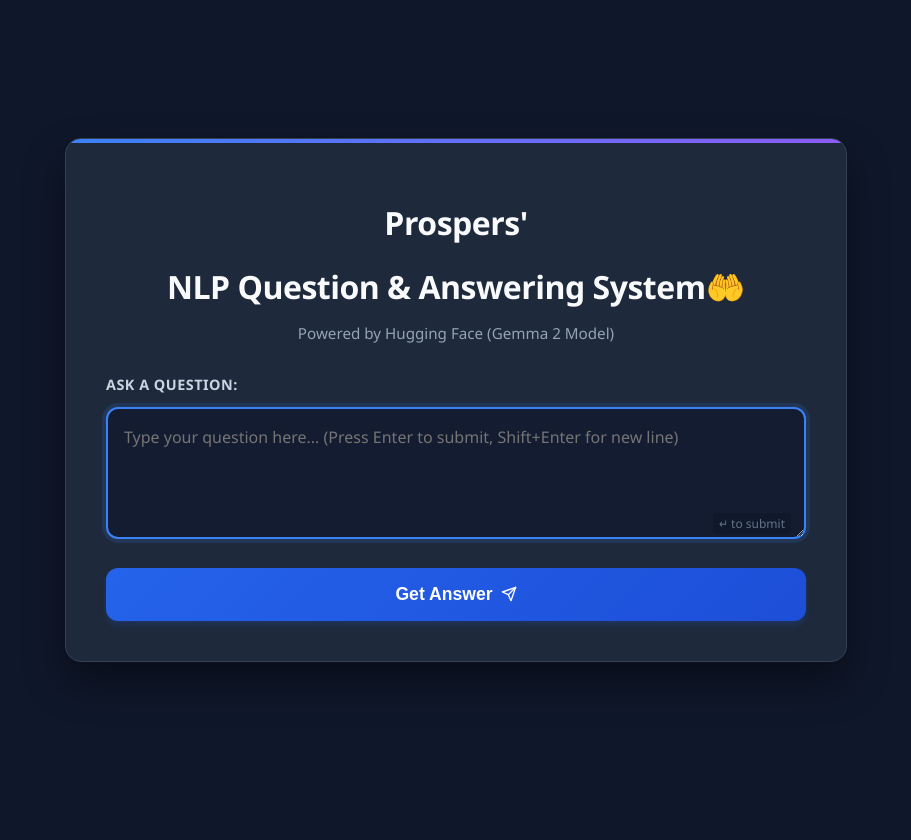
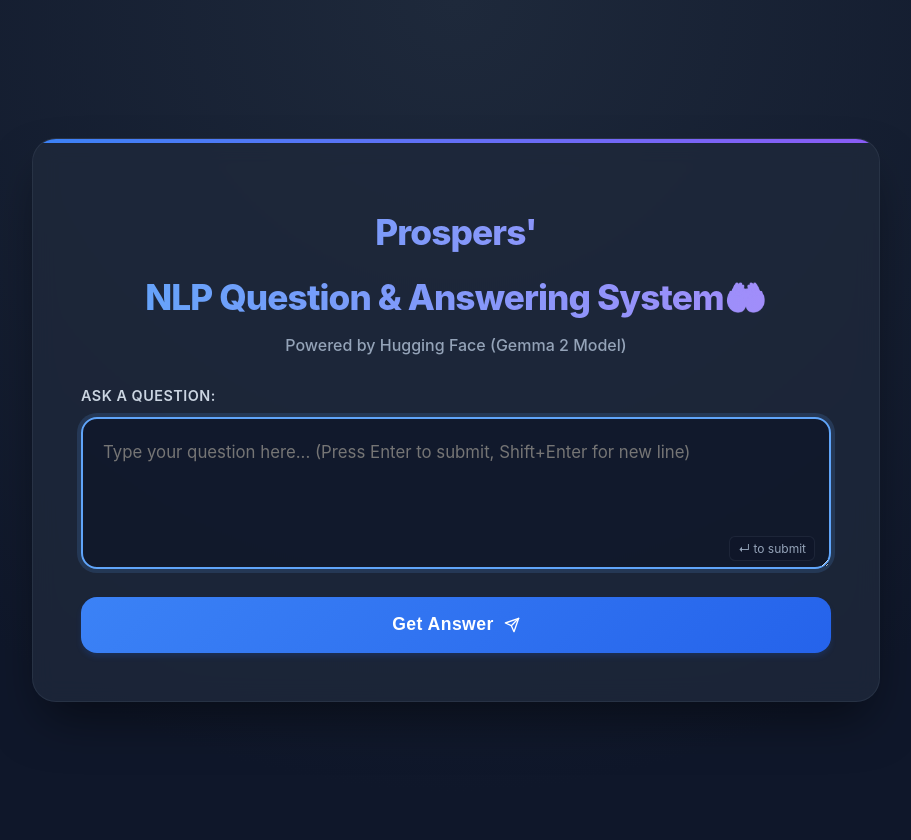
Before and after one commit to Pingwyd/LLM_QA_Project_Olaoye_Prosper_23CG034124, a Flask app: page / in a window 1280 px wide. Shown: the whole page, without its empty margins (184-1095 px from the left). Before the commit the page ends 670 px from the top, so only its background shows below. Run offline with Flask 3, Linux system fonts and the light colour scheme.

Commit message:
Hosting changes

```diff
--- a/requirements.txt
+++ b/requirements.txt
@@ -1,3 +1,5 @@
 flask
 huggingface_hub
 python-dotenv
+requests
+gunicorn
--- a/static/style.css
+++ b/static/style.css
@@ -1,9 +1,10 @@
 body {
-    font-family: 'Segoe UI', Tahoma, Geneva, Verdana, sans-serif;
-    background-color: #0f172a; /* Dark blue background */
-    color: #e2e8f0; /* Light text */
+    font-family: 'Inter', 'Segoe UI', Tahoma, Geneva, Verdana, sans-serif;
+    background-color: #0f172a;
+    background-image: radial-gradient(circle at 50% 0%, #1e293b 0%, #0f172a 75%);
+    color: #e2e8f0;
     margin: 0;
-    padding: 0;
+    padding: 20px;
     display: flex;
     justify-content: center;
     align-items: center;
@@ -11,15 +12,22 @@ body {
 }
 
 .container {
-    background-color: #1e293b; /* Slightly lighter dark blue for card */
-    padding: 2.5rem;
-    border-radius: 16px;
-    box-shadow: 0 20px 40px rgba(0, 0, 0, 0.4);
-    width: 90%;
-    max-width: 700px;
-    border: 1px solid #334155;
+    background-color: rgba(30, 41, 59, 0.8);
+    backdrop-filter: blur(12px);
+    padding: 3rem;
+    border-radius: 24px;
+    box-shadow: 0 25px 50px -12px rgba(0, 0, 0, 0.5);
+    width: 100%;
+    max-width: 750px;
+    border: 1px solid rgba(148, 163, 184, 0.1);
     position: relative;
     overflow: hidden;
+    animation: fadeIn 0.8s ease-out;
+}
+
+@keyframes fadeIn {
+    from { opacity: 0; transform: translateY(10px); }
+    to { opacity: 1; transform: translateY(0); }
 }
 
 /* Subtle gradient top border */
@@ -41,15 +49,21 @@ h1 {
     color: #f8fafc;
     text-align: center;
     margin-bottom: 0.5rem;
-    font-weight: 700;
-    letter-spacing: -0.5px;
+    font-weight: 800;
+    letter-spacing: -0.025em;
+    font-size: 2.2rem;
+    background: linear-gradient(to right, #60a5fa, #a78bfa);
+    -webkit-background-clip: text;
+    -webkit-text-fill-color: transparent;
+    background-clip: text;
 }
 
 p {
     text-align: center;
     color: #94a3b8;
     margin-bottom: 0;
-    font-size: 0.95rem;
+    font-size: 1rem;
+    font-weight: 500;
 }
 
 .form-group {
@@ -72,59 +86,62 @@ label {
 
 textarea {
     width: 100%;
-    padding: 1rem;
-    background-color: #0f172a;
+    padding: 1.25rem;
+    background-color: rgba(15, 23, 42, 0.6);
     border: 2px solid #334155;
-    border-radius: 12px;
-    font-size: 1rem;
+    border-radius: 16px;
+    font-size: 1.05rem;
     color: #f1f5f9;
     box-sizing: border-box;
-    transition: all 0.3s ease;
-    font-family: 'Segoe UI', sans-serif;
-    line-height: 1.5;
+    transition: all 0.3s cubic-bezier(0.4, 0, 0.2, 1);
+    font-family: inherit;
+    line-height: 1.6;
+    resize: vertical;
 }
 
 textarea:focus {
     outline: none;
-    border-color: #3b82f6;
-    box-shadow: 0 0 0 4px rgba(59, 130, 246, 0.15);
-    background-color: #131c31;
+    border-color: #60a5fa;
+    box-shadow: 0 0 0 4px rgba(96, 165, 250, 0.15);
+    background-color: rgba(15, 23, 42, 0.8);
 }
 
 .keyboard-hint {
     position: absolute;
-    bottom: 10px;
-    right: 15px;
+    bottom: 12px;
+    right: 16px;
     font-size: 0.75rem;
-    color: #64748b;
+    color: #94a3b8;
     pointer-events: none;
     background: rgba(15, 23, 42, 0.8);
-    padding: 2px 6px;
-    border-radius: 4px;
+    padding: 4px 8px;
+    border-radius: 6px;
+    border: 1px solid rgba(148, 163, 184, 0.1);
 }
 
 button {
     display: flex;
     justify-content: center;
     align-items: center;
-    gap: 8px;
+    gap: 10px;
     width: 100%;
-    padding: 1rem;
-    background: linear-gradient(135deg, #2563eb, #1d4ed8);
+    padding: 1.1rem;
+    background: linear-gradient(135deg, #3b82f6, #2563eb);
     color: #fff;
     border: none;
-    border-radius: 12px;
+    border-radius: 16px;
     font-size: 1.1rem;
-    font-weight: 600;
+    font-weight: 700;
     cursor: pointer;
-    transition: all 0.3s ease;
-    box-shadow: 0 4px 6px rgba(37, 99, 235, 0.2);
+    transition: all 0.3s cubic-bezier(0.4, 0, 0.2, 1);
+    box-shadow: 0 4px 6px -1px rgba(37, 99, 235, 0.2);
+    letter-spacing: 0.025em;
 }
 
 button:hover {
-    background: linear-gradient(135deg, #3b82f6, #2563eb);
+    background: linear-gradient(135deg, #60a5fa, #3b82f6);
     transform: translateY(-2px);
-    box-shadow: 0 6px 12px rgba(37, 99, 235, 0.3);
+    box-shadow: 0 10px 15px -3px rgba(37, 99, 235, 0.3);
 }
 
 button:active {
@@ -168,15 +185,16 @@ h3::before {
 }
 
 .answer-box {
-    background-color: #172554; /* Very dark blue for answer */
-    padding: 1.25rem;
-    border-radius: 12px;
-    border: 1px solid #1e40af;
+    background-color: rgba(30, 58, 138, 0.3);
+    padding: 1.5rem;
+    border-radius: 16px;
+    border: 1px solid rgba(96, 165, 250, 0.2);
     white-space: pre-wrap;
-    line-height: 1.7;
+    line-height: 1.8;
     color: #e2e8f0;
     font-size: 1.05rem;
     overflow-wrap: break-word;
+    box-shadow: inset 0 2px 4px rgba(0, 0, 0, 0.1);
 }
 
 @keyframes slideUp {
```
Also changed, not shown: render.yaml (added, +9 -0 lines).
